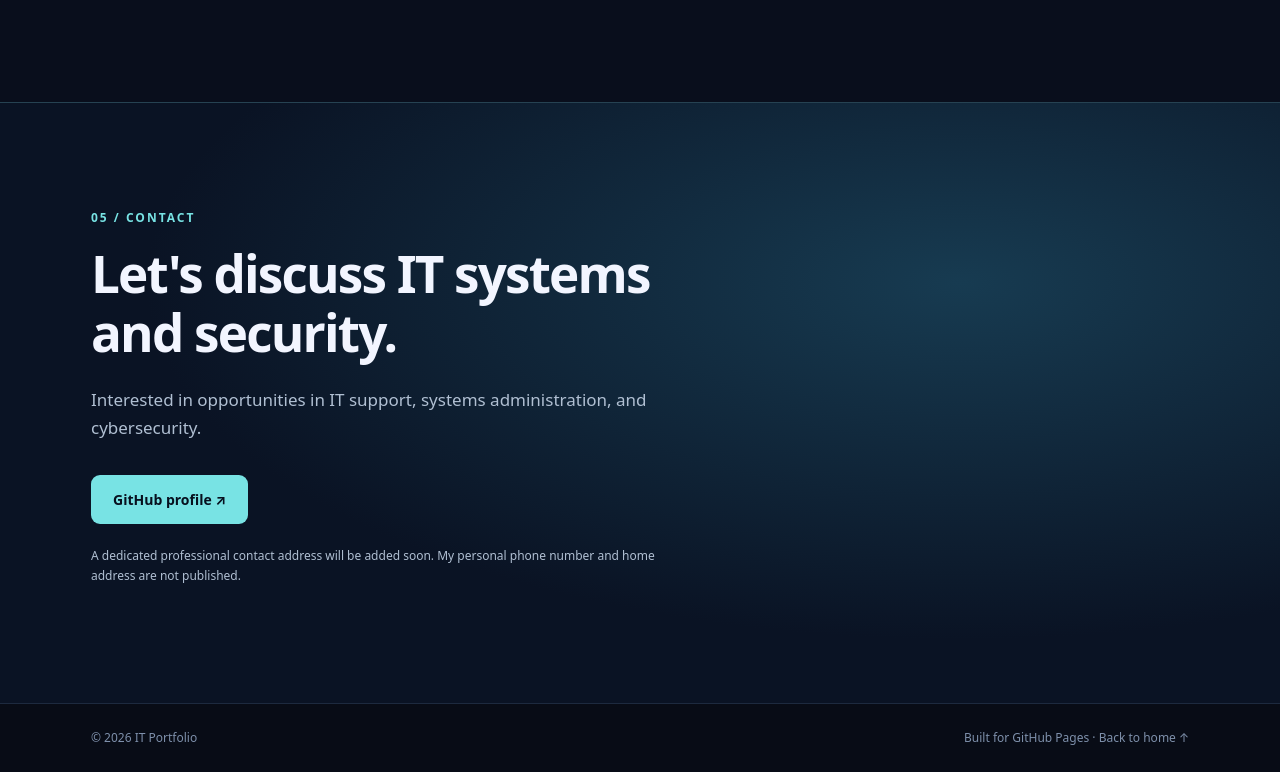
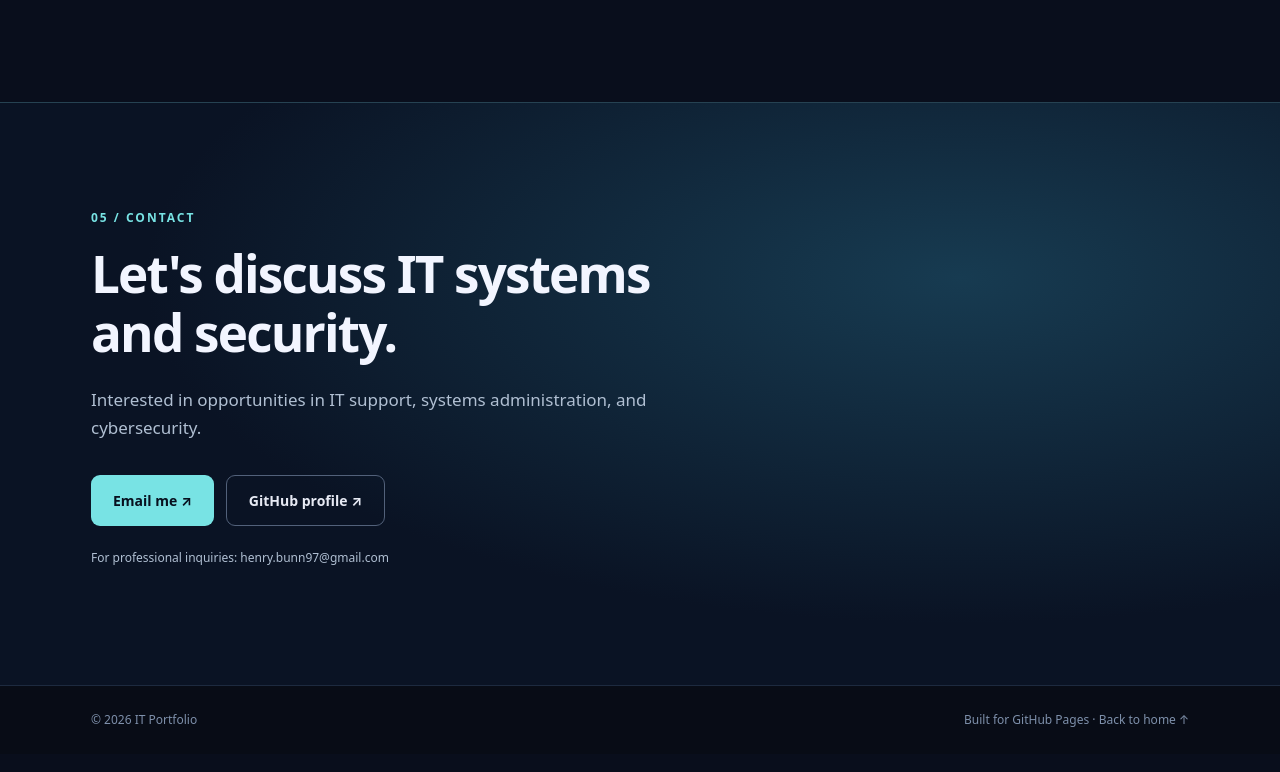
Before and after one commit to GoldenHoneyBunn/portfolio, a plain HTML site: page index.html in a window 1280 px wide. Shown: the part 3747-4519 px from the top of the page. Drawn offline with Linux system fonts and the light colour scheme.

Commit message:
Restore temporary professional contact email on homepage

```diff
--- a/index.html
+++ b/index.html
@@ -12,4 +12,4 @@
 <a href="notes-risk-assessment.html"><span class="note-number">004</span><span class="note-title">Threat modeling, risk scoring & remediation<small>PASTA · NIST · Least privilege</small></span><span class="arrow">↗</span></a>
 </div></div></section>
 <section class="section" id="credentials"><div class="wrap section-layout"><div><div class="kicker">04 / CREDENTIALS</div><h2>Foundational skills.<br>Ongoing growth<span class="dot">.</span></h2></div><div class="credential-stack"><div class="credential"><div class="credential-icon">A+</div><div><h3>CompTIA A+</h3><p>IT support, systems, hardware and troubleshooting</p></div></div><div class="credential"><div class="credential-icon">S+</div><div><h3>CompTIA Security+</h3><p>Security concepts, threats, and risk management</p></div></div><div class="credential"><div class="credential-icon">HTB</div><div><h3>Hack The Box</h3><p>Selected profile achievements will be added once verification links are provided.</p></div></div></div></div></section>
-<section class="section contact-section" id="contact"><div class="wrap"><div class="kicker">05 / CONTACT</div><h2>Let's discuss IT systems<br>and security.</h2><p>Interested in opportunities in IT support, systems administration, and cybersecurity.</p><div class="actions"><a class="button primary" href="https://github.com/goldenhoneybunn" target="_blank" rel="noopener noreferrer" referrerpolicy="no-referrer">GitHub profile ↗</a></div><p class="contact-note">A dedicated professional contact address will be added soon. My personal phone number and home address are not published.</p></div></section></main><footer><div class="wrap footer-inner"><span>© <span id="year"></span> IT Portfolio</span><span>Built for GitHub Pages · <a href="index.html">Back to home ↑</a></span></div></footer><script src="script.js"></script></body></html>
+<section class="section contact-section" id="contact"><div class="wrap"><div class="kicker">05 / CONTACT</div><h2>Let's discuss IT systems<br>and security.</h2><p>Interested in opportunities in IT support, systems administration, and cybersecurity.</p><div class="actions"><a class="button primary" href="mailto:henry.bunn97@gmail.com">Email me ↗</a><a class="button secondary" href="https://github.com/goldenhoneybunn" target="_blank" rel="noopener noreferrer" referrerpolicy="no-referrer">GitHub profile ↗</a></div><p class="contact-note">For professional inquiries: <a href="mailto:henry.bunn97@gmail.com">henry.bunn97@gmail.com</a></p></div></section></main><footer><div class="wrap footer-inner"><span>© <span id="year"></span> IT Portfolio</span><span>Built for GitHub Pages · <a href="index.html">Back to home ↑</a></span></div></footer><script src="script.js"></script></body></html>
```
